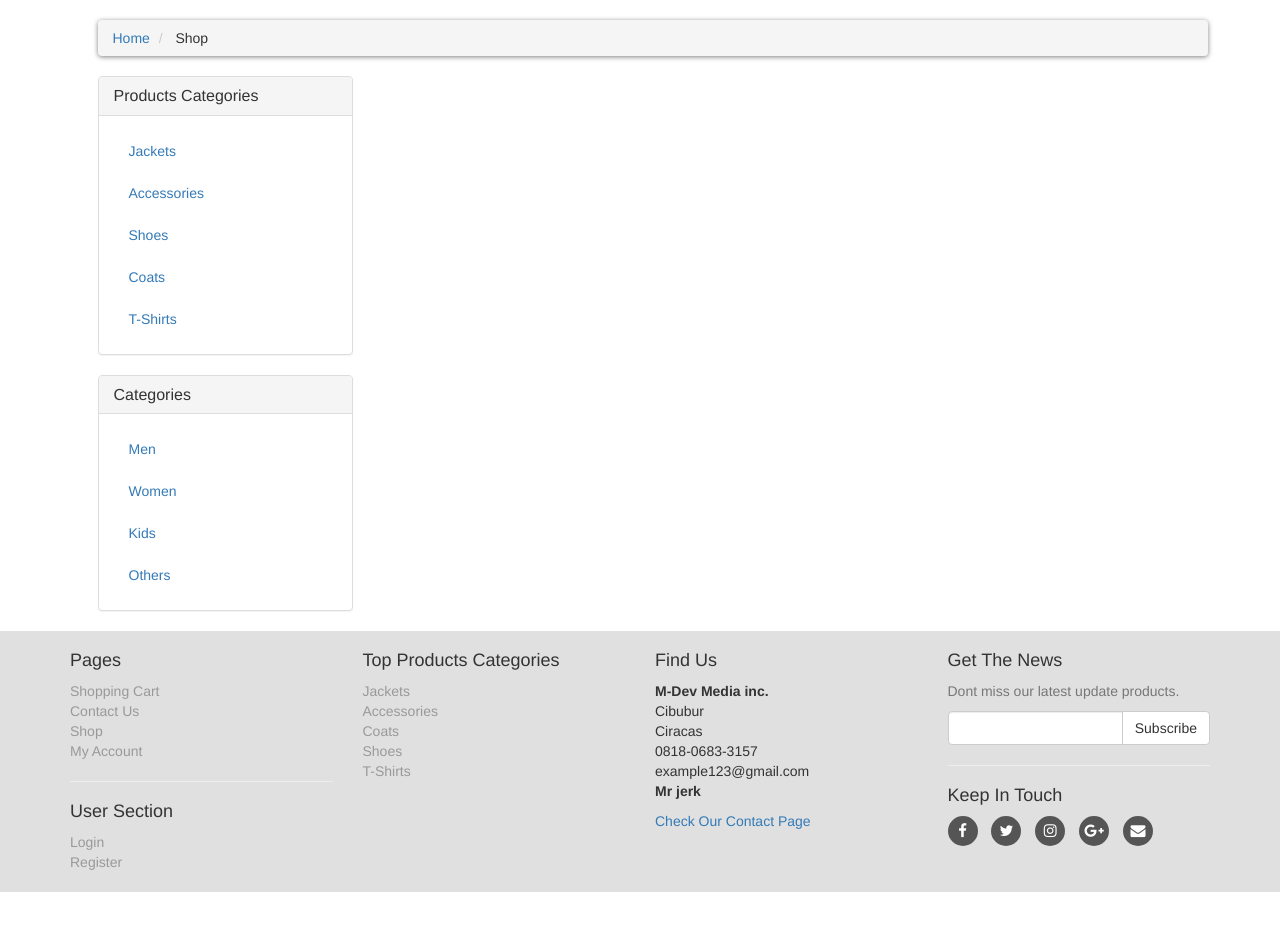
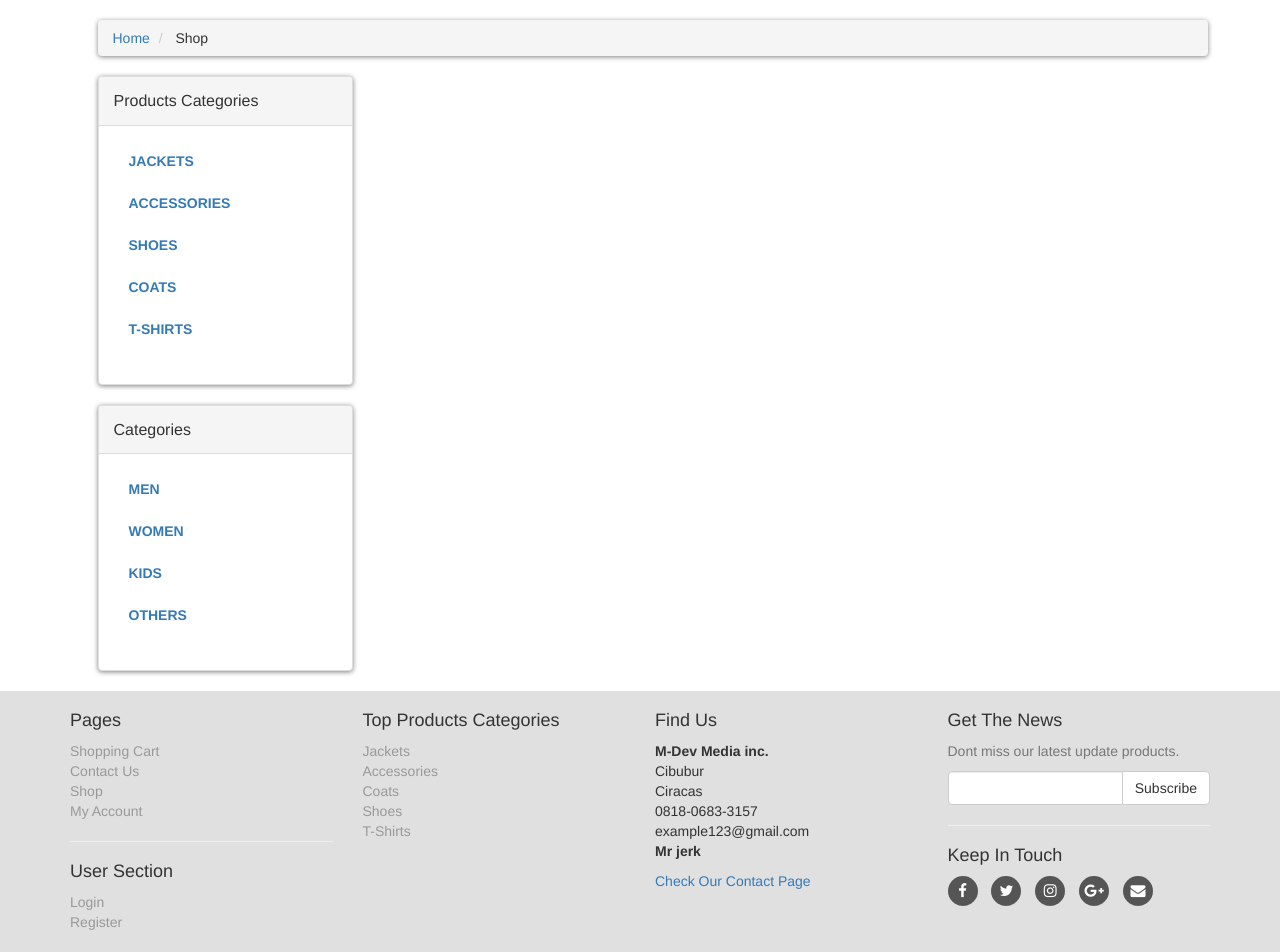
Before and after one commit to OrionJoshi/E-commerce-Website, a PHP site: page /shop.php in a window 1280 px wide. Shown: the part 112-1064 px from the top of the page. Before the commit the page ends 1004 px from the top, so only its background shows below. Run offline with PHP 8.4, Linux system fonts and the light colour scheme.

Commit message:
Categories and product categories style add

```diff
--- a/styles/style.css
+++ b/styles/style.css
@@ -201,3 +201,22 @@ body{
         text-align: center;
     }
 }
+
+/* Product Categories and Categories Style */
+
+#content .panel.sidebar-menu{
+    box-sizing: border-box;
+    box-shadow: 0px 1px 5px rgb(0, 0, 0, .5);
+}
+
+#content .panel.sidebar-menu ul.nav.category-menu{
+    margin-bottom: 20px;
+}
+#content .panel.sidebar-menu ul.nav.category-menu li a{
+    text-transform: uppercase;
+    font-weight: 600;
+}
+#content .panel.sidebar-menu h3{
+    padding: 5px 0px;
+    margin: 0px;
+}
```
